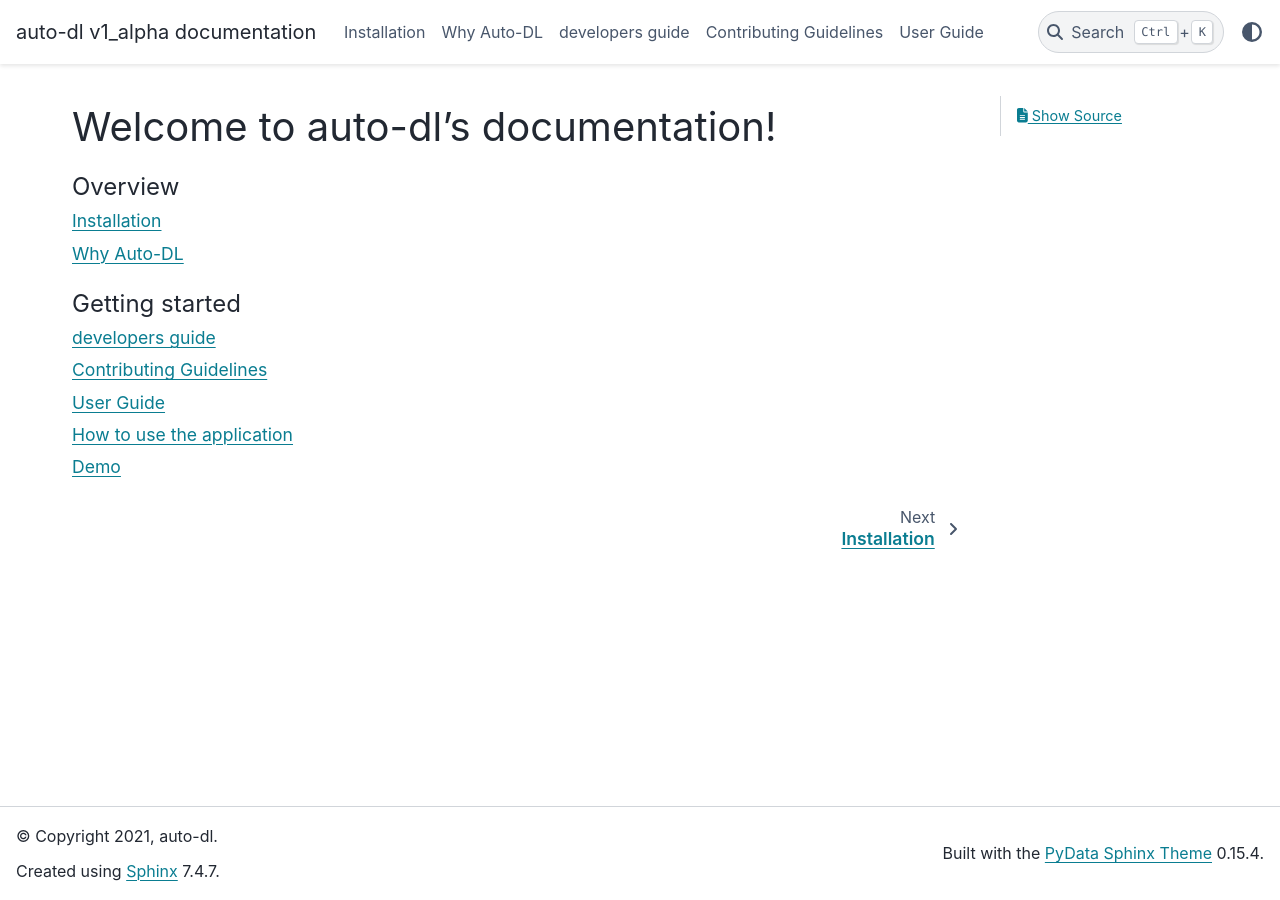
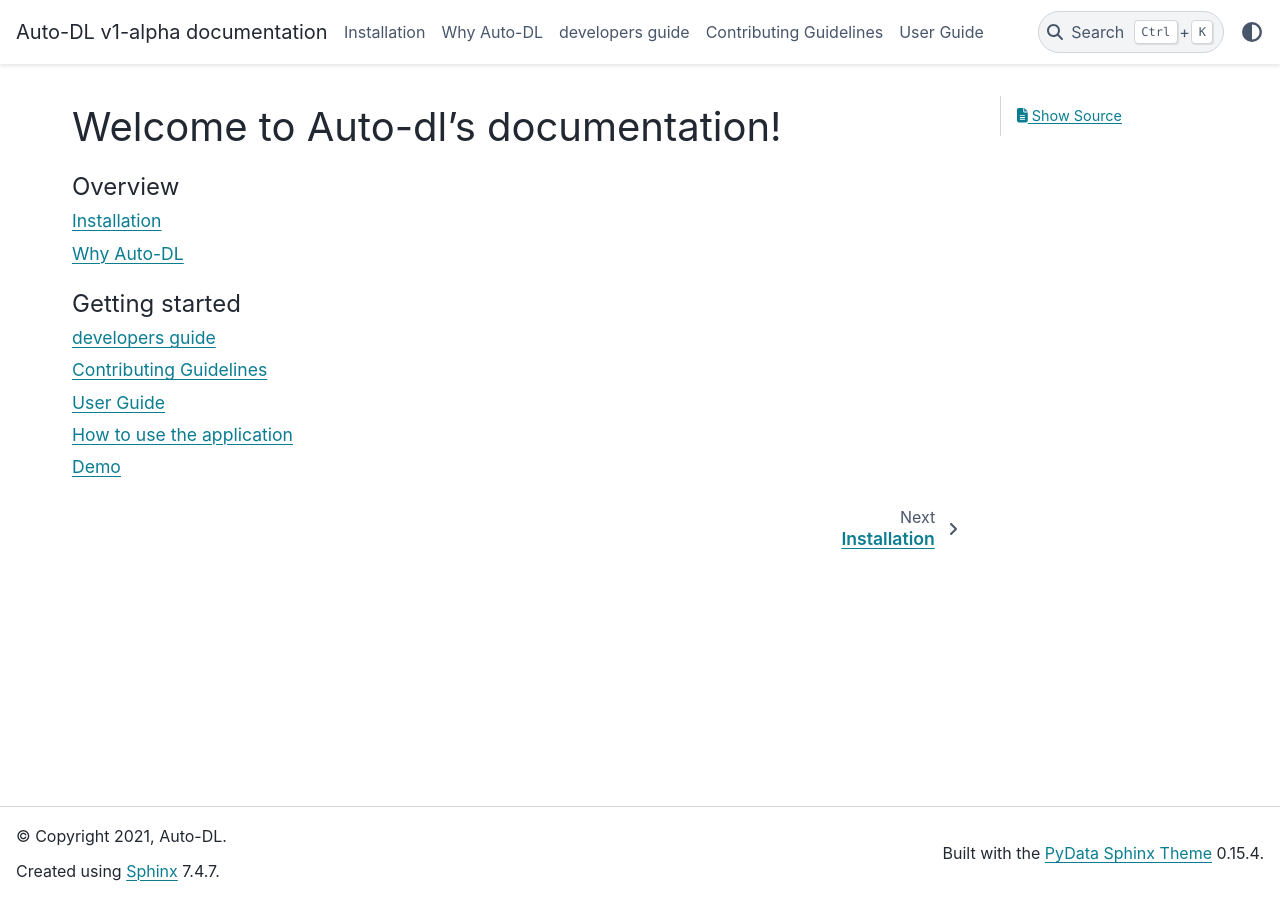
Before and after one commit to Auto-DL/Auto-DL, a Sphinx documentation site: the page built from docs/source/index.rst, in a window 1280 px wide. Built offline with Sphinx 7.4.7 and the PyData theme 0.15.4, drawn with Linux system fonts in a browser that asks for light colours.

Commit message:
Updated Docs in v1

```diff
--- a/docs/source/conf.py
+++ b/docs/source/conf.py
@@ -22,12 +22,12 @@
 
 # -- Project information -----------------------------------------------------
 
-project = "auto-dl"
-copyright = "2021, auto-dl"
-author = "auto-dl"
+project = "Auto-DL"
+copyright = "2021, Auto-DL"
+author = "Auto-DL"
 
 # The full version, including alpha/beta/rc tags
-release = "v1_alpha"
+release = "v1-alpha"
 
 
 # -- General configuration ---------------------------------------------------
--- a/docs/source/index.rst
+++ b/docs/source/index.rst
@@ -3,9 +3,8 @@
    You can adapt this file completely to your liking, but it should at least
    contain the root `toctree` directive.
 
-Welcome to auto-dl's documentation!
+Welcome to Auto-dl's documentation!
 ===================================
-
 
 
 .. toctree::
--- a/requirements.txt
+++ b/requirements.txt
@@ -2,10 +2,9 @@
 django-cors-headers==3.5.0
 djangorestframework==3.11.0
 djangorestframework-jwt==1.11.0
-
+tensorflow==2.3.1
 Keras==2.4.3
 python-dotenv==0.15.0
 pymongo==3.11.2
 bcrypt==3.2.0
 dnspython==2.0.0
-tensorflow==2.3.1
```
Also changed, not shown: docs/source/userguide.md (+1 -1 lines), 2 other files.
